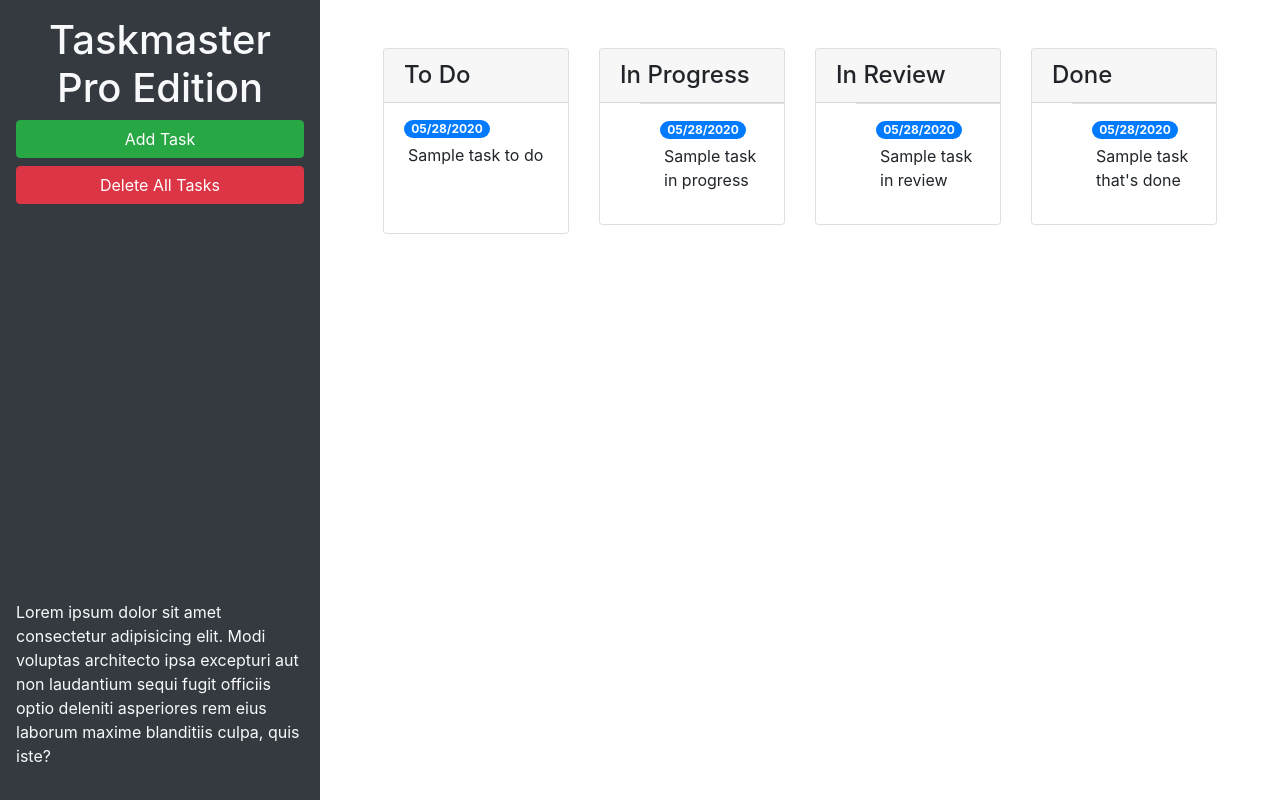
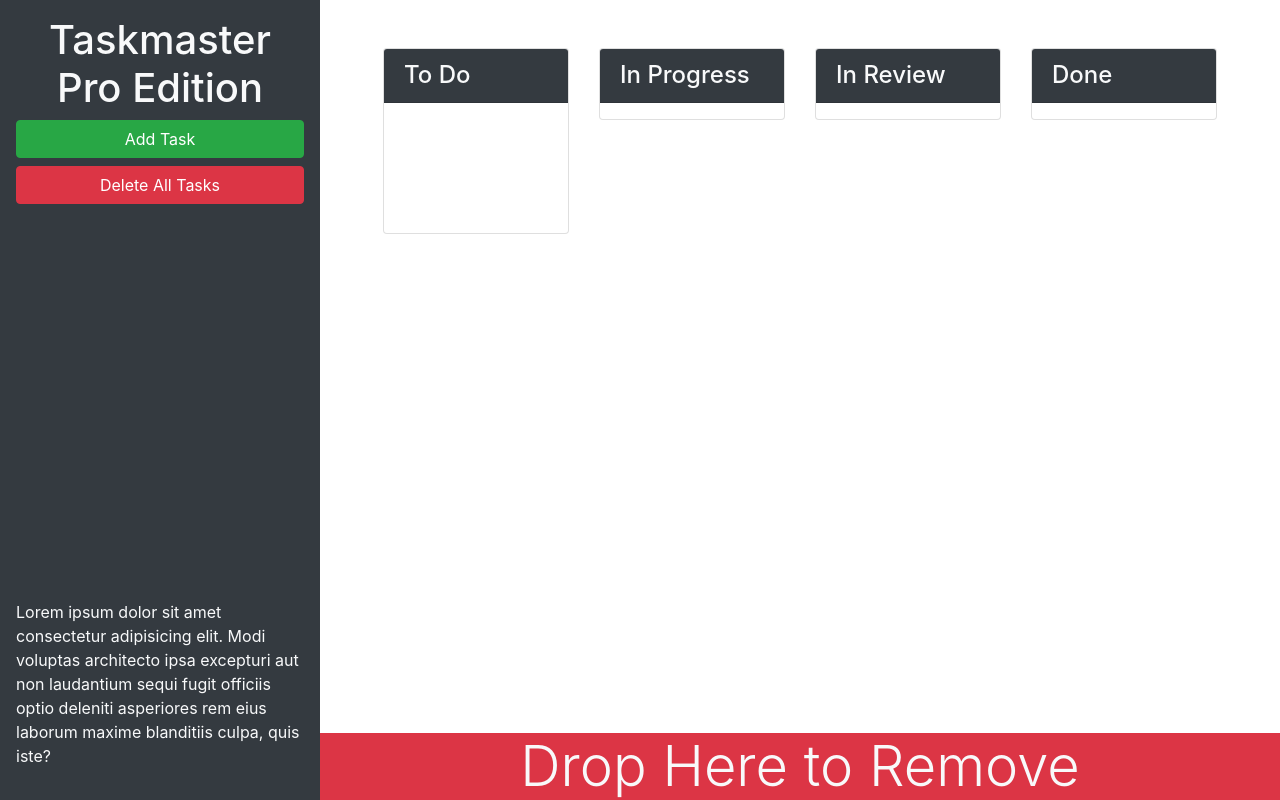
Before and after one commit to DiSantoz/tasking, a plain HTML site: page index.html in a window 1280 px wide. Drawn offline with nearby package versions, Linux system fonts and the light colour scheme.

Commit message:
add new drop zone, remove test data

```diff
--- a/index.html
+++ b/index.html
@@ -15,7 +15,7 @@
   <body>
     <div class="row min-vh-100 no-gutters">
       <header
-        class="col-12 col-lg-3 bg-dark text-light d-flex flex-column p-4 p-lg-3"
+        class="col-12 col-lg-3 bg-dark text-light sticky-top d-flex flex-column p-4 p-lg-3"
       >
         <h1 class="text-center">Taskmaster Pro Edition</h1>
         <button
@@ -29,66 +29,53 @@
         <button id="remove-tasks" class="btn btn-block btn-danger">
           Delete All Tasks
         </button>
-        <p class="mt-auto">
+        <p class="mt-auto d-none d-lg-block">
           Lorem ipsum dolor sit amet consectetur adipisicing elit. Modi voluptas
           architecto ipsa excepturi aut non laudantium sequi fugit officiis
           optio deleniti asperiores rem eius laborum maxime blanditiis culpa,
           quis iste?
         </p>
       </header>
-      <main class="col-12 col-lg-9">
+      <main class="col-12 col-lg-9 d-flex flex-column">
         <div class="m-5 row justify-content-around">
           <!-- to do -->
           <div class="col-12 col-md-6 col-xl-3 mb-3">
             <div class="card">
-              <h4 class="card-header">To Do</h4>
-              <ul id="list-toDo" class="list-group list-group-flush">
-                <li class="list-group-item">
-                  <span class="badge badge-primary badge-pill">05/28/2020</span>
-                  <p class="m-1">Sample task to do</p>
-                </li>
-              </ul>
+              <h4 class="card-header bg-dark text-light">To Do</h4>
+              <ul id="list-toDo" class="list-group list-group-flush"></ul>
             </div>
           </div>
           <!-- in progress start -->
           <div class="col-12 col-md-6 col-xl-3 mb-3">
             <div class="card">
-              <h4 class="card-header">In Progress</h4>
-              <ul id="list-inProgress" class="list-group-flush">
-                <li class="list-group-item">
-                  <span class="badge badge-primary badge-pill">05/28/2020</span>
-                  <p class="m-1">Sample task in progress</p>
-                </li>
-              </ul>
+              <h4 class="card-header bg-dark text-light">In Progress</h4>
+              <ul id="list-inProgress" class="list-group-flush"></ul>
             </div>
           </div>
           <!-- in progress end -->
           <!-- in review start -->
           <div class="col-12 col-md-6 col-xl-3 mb-3">
             <div class="card">
-              <h4 class="card-header">In Review</h4>
-              <ul id="list-inReview" class="list-group-flush">
-                <li class="list-group-item">
-                  <span class="badge badge-primary badge-pill">05/28/2020</span>
-                  <p class="m-1">Sample task in review</p>
-                </li>
-              </ul>
+              <h4 class="card-header bg-dark text-light">In Review</h4>
+              <ul id="list-inReview" class="list-group-flush"></ul>
             </div>
           </div>
           <!-- in review end -->
           <!-- done start -->
           <div class="col-12 col-md-6 col-xl-3 mb-3">
             <div class="card">
-              <h4 class="card-header">Done</h4>
-              <ul id="list-done" class="list-group-flush">
-                <li class="list-group-item">
-                  <span class="badge badge-primary badge-pill">05/28/2020</span>
-                  <p class="m-1">Sample task that's done</p>
-                </li>
-              </ul>
+              <h4 class="card-header bg-dark text-light">Done</h4>
+              <ul id="list-done" class="list-group-flush"></ul>
             </div>
           </div>
           <!-- done end -->
+        </div>
+
+        <!-- trash -->
+        <div id="trash" class="mt-auto">
+          <div class="w-100 bg-danger p3 text-center text-light display-4">
+            Drop Here to Remove
+          </div>
         </div>
       </main>
     </div>
```
